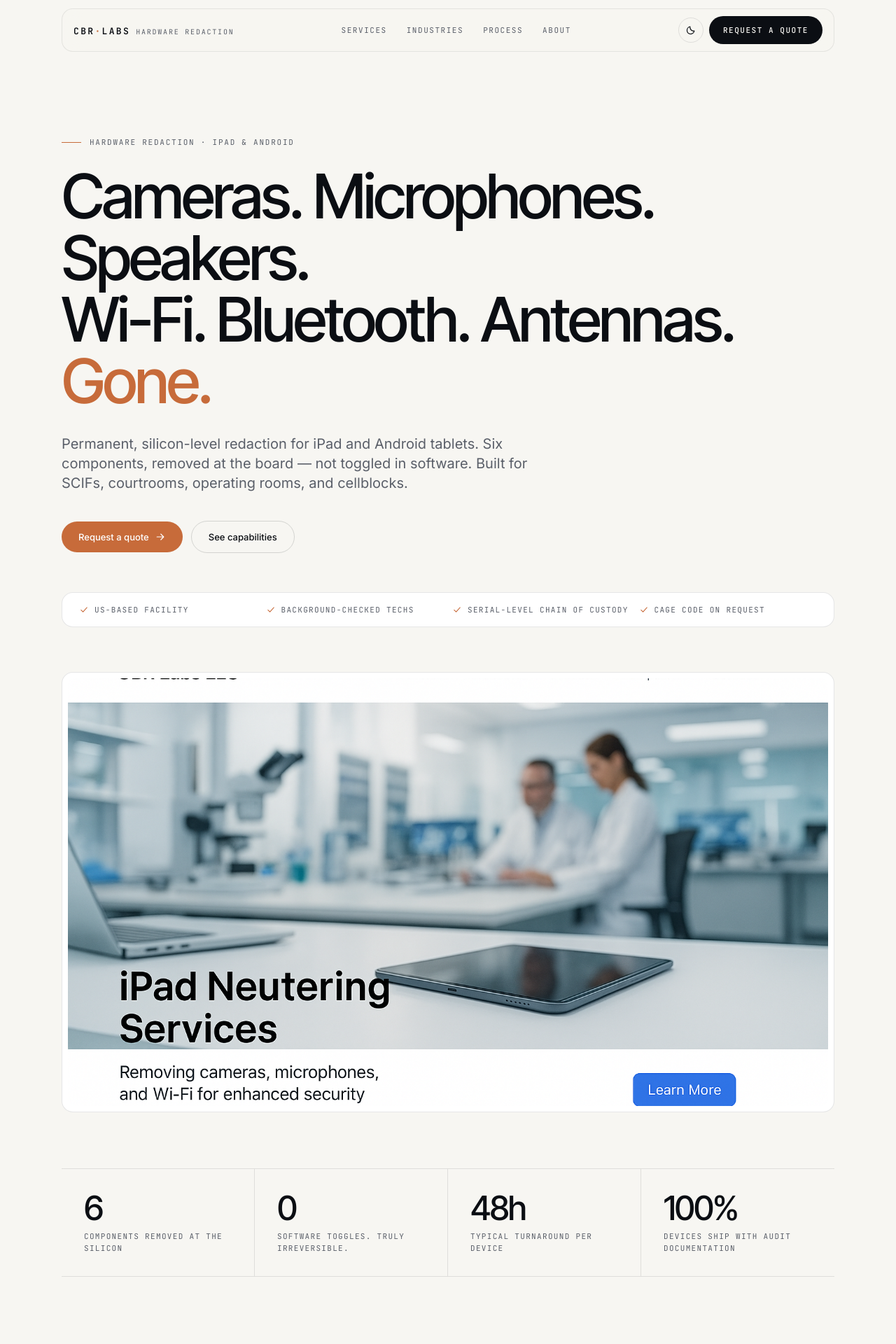
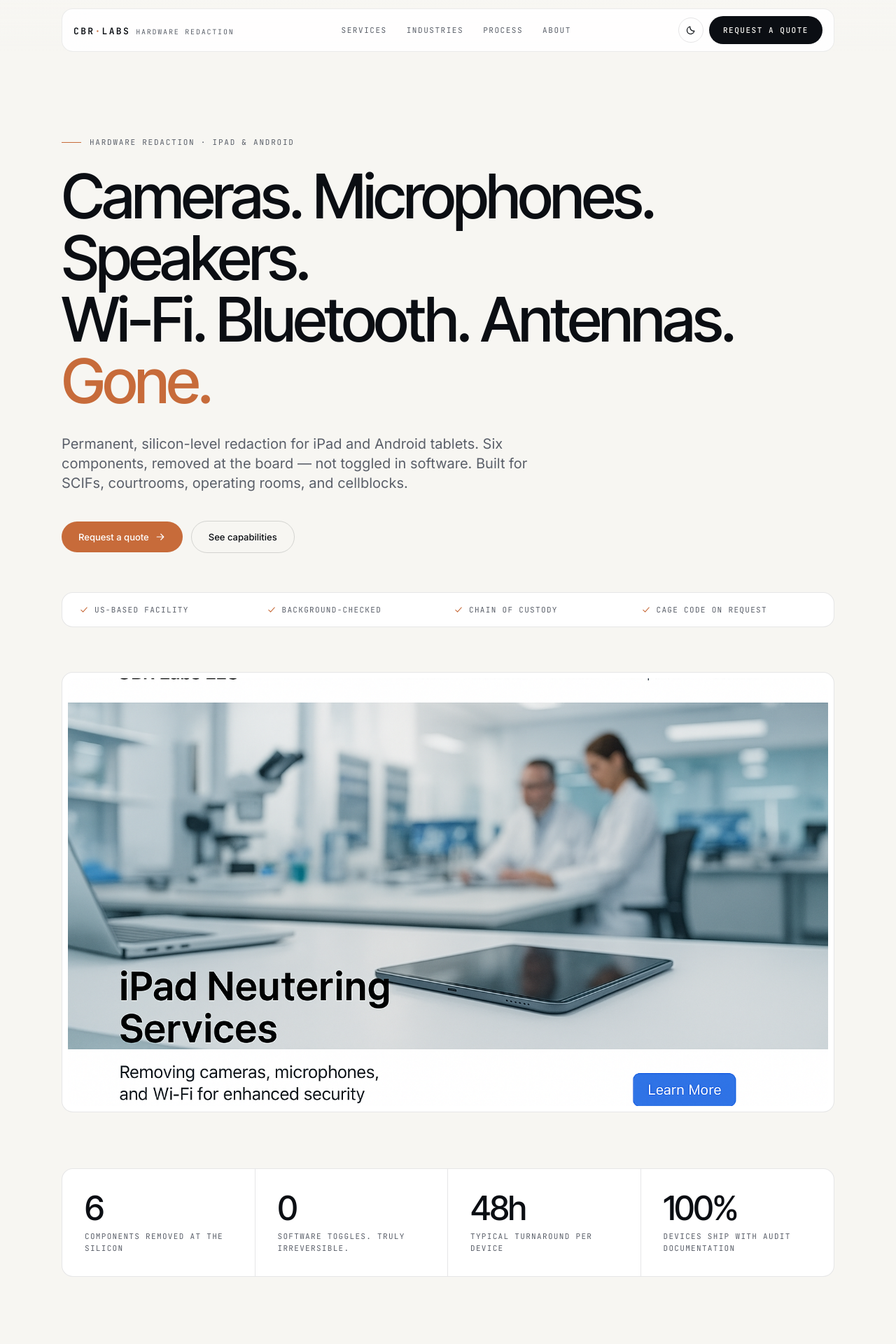
Before and after one commit to rob637/CBRLabs, a Next.js app: page / in a window 1280 px wide. Shown: the top 1920 px of the page at 70% size. Built offline with nearby package versions, Linux system fonts and the light colour scheme.

Commit message:
Fix nav bleed-through; tighten trust strip, stats, FAQ, footer

```diff
--- a/app/globals.css
+++ b/app/globals.css
@@ -66,10 +66,28 @@ body::before {
 
   .nav-surface {
     @apply rounded-2xl border;
-    background: rgb(var(--bg) / 0.72);
+    background: rgb(var(--bg-elev) / 0.88);
     border-color: rgb(var(--line) / 0.08);
-    backdrop-filter: saturate(140%) blur(14px);
-    -webkit-backdrop-filter: saturate(140%) blur(14px);
+    backdrop-filter: saturate(160%) blur(18px);
+    -webkit-backdrop-filter: saturate(160%) blur(18px);
+  }
+
+  /* Full-width scrim behind the sticky header so page content
+     fades into the paper instead of bleeding past the nav pill. */
+  .nav-scrim {
+    position: absolute;
+    inset: 0 0 auto 0;
+    height: 100%;
+    pointer-events: none;
+    z-index: -1;
+    background: linear-gradient(
+      to bottom,
+      rgb(var(--bg) / 0.95) 0%,
+      rgb(var(--bg) / 0.75) 60%,
+      rgb(var(--bg) / 0) 100%
+    );
+    -webkit-mask-image: linear-gradient(to bottom, black 60%, transparent 100%);
+            mask-image: linear-gradient(to bottom, black 60%, transparent 100%);
   }
 
   .hairline { border-color: rgb(var(--line) / 0.10); }
--- a/app/page.js
+++ b/app/page.js
@@ -95,12 +95,12 @@ export default function HomePage() {
 
         {/* Trust strip */}
         <Reveal delay={320}>
-          <div className="mt-14 surface px-6 py-4">
-            <ul className="grid grid-cols-2 gap-3 font-mono text-[11px] uppercase tracking-[0.12em] text-muted md:grid-cols-4">
-              <li className="flex items-center gap-2"><CheckIcon size={14} className="text-accent" /> US-based facility</li>
-              <li className="flex items-center gap-2"><CheckIcon size={14} className="text-accent" /> Background-checked techs</li>
-              <li className="flex items-center gap-2"><CheckIcon size={14} className="text-accent" /> Serial-level chain of custody</li>
-              <li className="flex items-center gap-2"><CheckIcon size={14} className="text-accent" /> CAGE Code on request</li>
+          <div className="mt-14 surface px-5 py-4 sm:px-6">
+            <ul className="grid grid-cols-2 gap-x-4 gap-y-3 font-mono text-[11px] uppercase tracking-[0.12em] text-muted md:grid-cols-4">
+              <li className="flex items-center gap-2 whitespace-nowrap"><CheckIcon size={14} className="text-accent shrink-0" /> US-based facility</li>
+              <li className="flex items-center gap-2 whitespace-nowrap"><CheckIcon size={14} className="text-accent shrink-0" /> Background-checked</li>
+              <li className="flex items-center gap-2 whitespace-nowrap"><CheckIcon size={14} className="text-accent shrink-0" /> Chain of custody</li>
+              <li className="flex items-center gap-2 whitespace-nowrap"><CheckIcon size={14} className="text-accent shrink-0" /> CAGE Code on request</li>
             </ul>
           </div>
         </Reveal>
@@ -124,13 +124,18 @@ export default function HomePage() {
 
       {/* STATS */}
       <section className="container-xl pb-20">
-        <div className="grid grid-cols-2 md:grid-cols-4 hairline border-t">
-          {stats.map((s) => (
-            <div key={s.l} className="border-b border-r last:border-r-0 hairline p-6 sm:p-8">
-              <div className="font-display text-4xl font-medium tracking-tightest sm:text-5xl">{s.n}</div>
-              <div className="mt-2 font-mono text-[11px] uppercase tracking-[0.12em] text-muted">{s.l}</div>
-            </div>
-          ))}
+        <div className="surface overflow-hidden">
+          <div className="grid grid-cols-2 md:grid-cols-4">
+            {stats.map((s, i) => (
+              <div
+                key={s.l}
+                className={`p-6 sm:p-8 hairline ${i < stats.length - 1 ? "border-r" : ""} ${i < 2 ? "border-b md:border-b-0" : ""}`}
+              >
+                <div className="font-display text-4xl font-medium tracking-tightest sm:text-5xl">{s.n}</div>
+                <div className="mt-2 font-mono text-[11px] uppercase tracking-[0.12em] text-muted">{s.l}</div>
+              </div>
+            ))}
+          </div>
         </div>
       </section>
 
@@ -186,12 +191,12 @@ export default function HomePage() {
         <div className="mt-10 divide-y hairline border-t border-b">
           {faqs.map((f, i) => (
             <Reveal key={i} delay={i * 40}>
-              <details className="group py-6">
+              <details className="group py-5">
                 <summary className="flex cursor-pointer items-baseline justify-between gap-6 list-none">
                   <span className="font-display text-lg font-medium tracking-tight sm:text-xl">{f.q}</span>
                   <span className="font-mono text-xs text-muted shrink-0 group-open:rotate-45 transition">+</span>
                 </summary>
-                <p className="mt-4 max-w-3xl text-muted">{f.a}</p>
+                <p className="mt-3 max-w-2xl text-muted">{f.a}</p>
               </details>
             </Reveal>
           ))}
--- a/components/Footer.js
+++ b/components/Footer.js
@@ -59,14 +59,16 @@ export default function Footer() {
           </div>
 
           <div className="rule mt-10" />
-          <div className="mt-6 flex flex-col justify-between gap-3 font-mono text-[10px] uppercase tracking-[0.14em] text-muted sm:flex-row">
-            <div>© {new Date().getFullYear()} CBR Labs LLC · All rights reserved</div>
-            <div className="max-w-xl sm:text-right normal-case tracking-normal text-[11px]">
+          <div className="mt-6 grid gap-4 lg:grid-cols-2 lg:items-start">
+            <div className="font-mono text-[10px] uppercase tracking-[0.14em] text-muted">
+              © {new Date().getFullYear()} CBR Labs LLC · All rights reserved
+            </div>
+            <p className="text-[11px] leading-relaxed text-muted lg:text-right">
               Apple, iPad, iOS, Samsung, Galaxy, Android, Google, and Pixel are
               trademarks of their respective owners. CBR Labs LLC is an
               independent service provider and is not affiliated with any device
               manufacturer.
-            </div>
+            </p>
           </div>
         </div>
       </div>
--- a/components/Navbar.js
+++ b/components/Navbar.js
@@ -16,6 +16,7 @@ export default function Navbar() {
   const [open, setOpen] = useState(false);
   return (
     <header className="sticky top-0 z-50 px-3 pt-3">
+      <span aria-hidden="true" className="nav-scrim" />
       <div className="container-xl">
         <div className="nav-surface flex items-center justify-between gap-4 px-4 py-2.5">
           <div onClick={() => setOpen(false)}>
```
Also changed, not shown: 1 other file (tests, documents, lock files or other folders).
